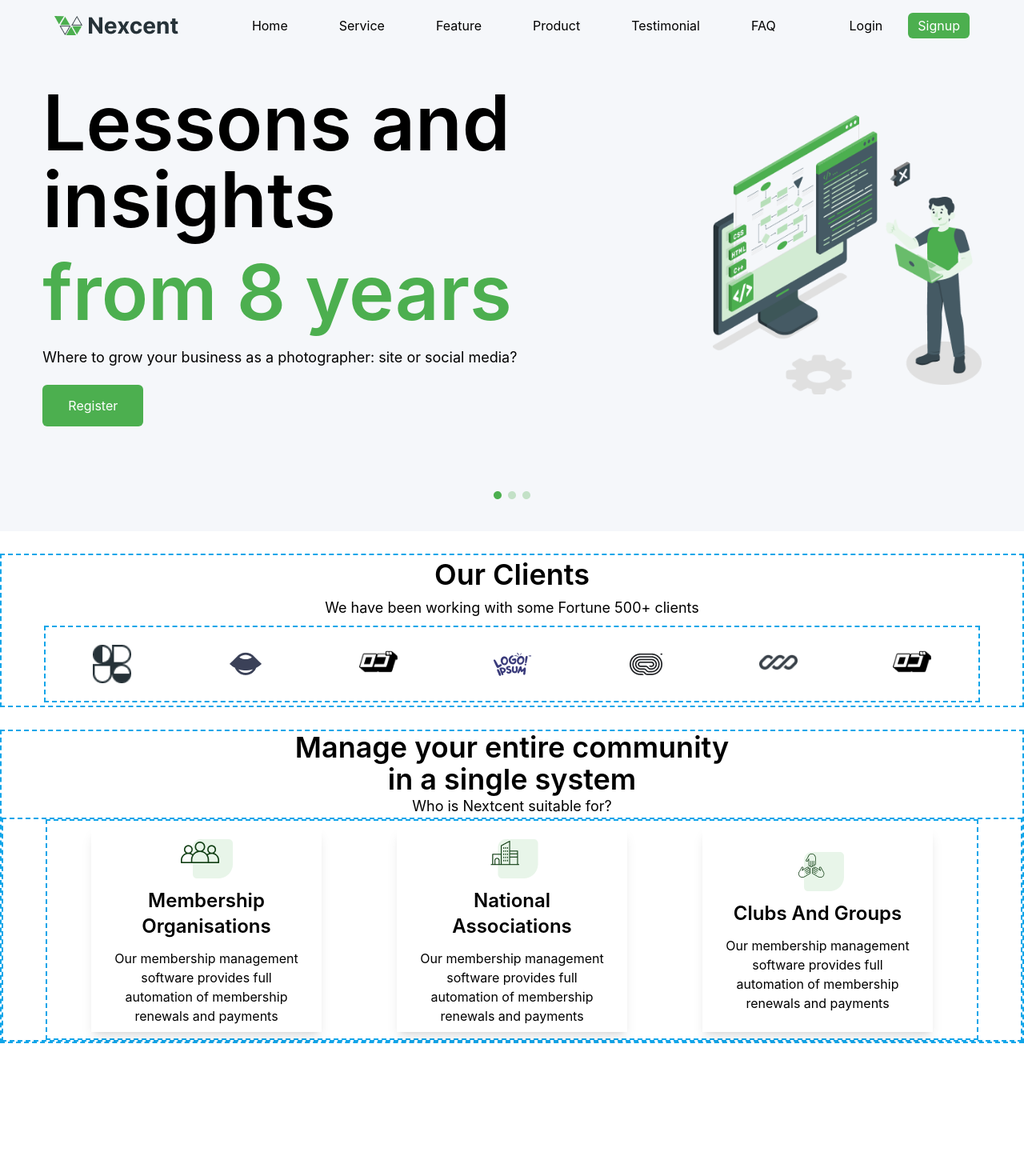
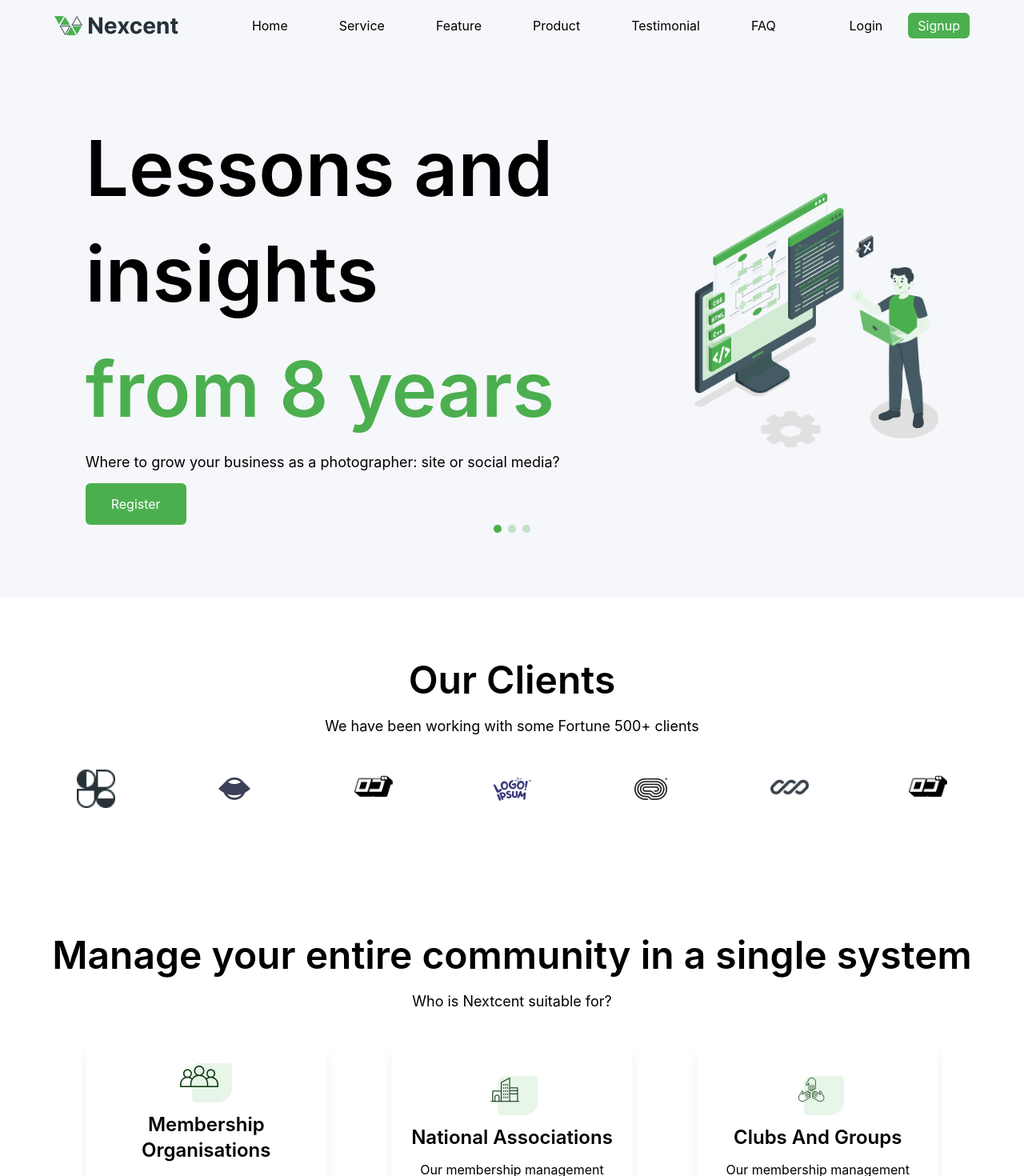
Before and after one commit to imlnr/figma-design, a React (Create React App) app: page / in a window 1280 px wide. Shown: the top 1470 px of the page at 80% size. Before the commit the page ends 1304 px from the top, so only its background shows below. Built offline with nearby package versions, Linux system fonts and the light colour scheme.

Commit message:
final commit

```diff
--- a/src/components/Comcard.jsx
+++ b/src/components/Comcard.jsx
@@ -1,14 +1,13 @@
-import React from 'react'
+import React from 'react';
 
 const Comcard = ({ val, head, para }) => {
     return (
-        <div className='h-64 w-72 shadow-lg m-auto flex flex-col items-center justify-center px-6 gap-3 text-center'>
-            <img src={val} alt={val} />
-            <h1 className='text-2xl font-semibold'>{head}</h1>
+        <div className='w-full md:w-auto shadow-lg flex flex-col items-center justify-center px-6 py-4 gap-3 text-center'>
+            <img src={val} alt={val} className='max-w-full' />
+            <h1 className='text-xl md:text-2xl font-semibold'>{head}</h1>
             <p>{para}</p>
         </div>
+    );
+};
 
-    )
-}
-
-export default Comcard
+export default Comcard;
--- a/src/pages/Home.jsx
+++ b/src/pages/Home.jsx
@@ -1,42 +1,44 @@
-import React from 'react'
-import illu from '../assets/Illustration.png'
-import dot from "../assets/Dot.png"
-import cli1 from "../assets/Logo (1).png"
-import cli2 from "../assets/Logo (2).png"
-import cli3 from "../assets/Logo (3).png"
-import cli4 from "../assets/Logo (4).png"
-import cli5 from "../assets/Logo (5).png"
-import cli6 from "../assets/Logo (6).png"
-import cli7 from "../assets/Logo (7).png"
-import icon1 from "../assets/Icon.png"
-import icon2 from "../assets/Icon (1).png"
-import icon3 from "../assets/Icon (2).png"
+import React from 'react';
+import illu from '../assets/Illustration.png';
+import dot from "../assets/Dot.png";
+import cli1 from "../assets/Logo (1).png";
+import cli2 from "../assets/Logo (2).png";
+import cli3 from "../assets/Logo (3).png";
+import cli4 from "../assets/Logo (4).png";
+import cli5 from "../assets/Logo (5).png";
+import cli6 from "../assets/Logo (6).png";
+import cli7 from "../assets/Logo (7).png";
+import icon1 from "../assets/Icon.png";
+import icon2 from "../assets/Icon (1).png";
+import icon3 from "../assets/Icon (2).png";
 
-import Clientlogo from '../components/Clientlogo'
-import Comcard from '../components/Comcard'
+import Clientlogo from '../components/Clientlogo';
+import Comcard from '../components/Comcard';
+
 const Home = () => {
     return (
-        <div>
-            <div className="flex flex-col w-full items-center h-100 justify-around bg-[#F5F7FA]" style={{ height: "600px" }}>
-                <div className='w-11/12 flex items-center justify-between'>
-                    <div className='flex flex-col gap-5 items-start'>
-                        <h1 className='font-inter text-8xl font-semibold leading-96 tracking-normal'>Lessons and insights</h1>
-                        <h1 className='font-inter text-8xl font-semibold leading-96 tracking-normal text-[#4CAF4F]'>from 8 years</h1>
+        <div className="bg-[#F5F7FA] min-h-screen">
+            <div className="flex flex-col items-center justify-around py-10 md:py-20">
+                <div className='w-10/12 flex flex-col-reverse md:flex-row items-center justify-between px-4 md:px-0'>
+                    <div className='flex flex-col gap-3 items-center md:items-start text-center md:text-left'>
+                        <h1 className='font-inter text-5xl md:text-8xl font-semibold leading-tight md:leading-snug tracking-normal'>
+                            Lessons and insights
+                        </h1>
+                        <h1 className='font-inter text-5xl md:text-8xl font-semibold leading-tight md:leading-snug tracking-normal text-[#4CAF4F]'>from 8 years</h1>
                         <p className='text-lg'>Where to grow your business as a photographer: site or social media?</p>
                         <button className='bg-[#4CAF4F] text-white px-8 py-3.5 rounded-md'>Register</button>
                     </div>
-                    <div className=''>
-                        <img src={illu} alt="illustration" />
+                    <div className='flex justify-center md:justify-end'>
+                        <img src={illu} alt="illustration" className='max-w-full' />
                     </div>
                 </div>
-                <div className=''>
-                    <img src={dot} alt="dot" />
+                <img src={dot} alt="dot" className='mt-10 md:mt-0' />
             </div>
-            </div>
-            <div className='mt-7 h-48 border-dashed border-2 border-sky-500 flex flex-col justify-around items-center'>
-                <h1 className='text-4xl font-semibold'>Our Clients</h1>
-                <p className='text-lg'>We have been working with some Fortune 500+ clients</p>
-                <div className='w-11/12 border-dashed border-2 border-sky-500 grid h-24 grid-cols-7 place-content-around'>
+            <div className='bg-white py-10 md:py-20'>
+                <div className='w-11/12 container mx-auto'>
+                    <h1 className='text-4xl md:text-5xl font-semibold text-center mb-5'>Our Clients</h1>
+                    <p className='text-lg text-center mb-10'>We have been working with some Fortune 500+ clients</p>
+                    <div className='grid grid-cols-3 md:grid-cols-7 gap-5 md:gap-10'>
                         <Clientlogo val={cli1} />
                         <Clientlogo val={cli2} />
                         <Clientlogo val={cli3} />
@@ -46,14 +48,12 @@ const Home = () => {
                         <Clientlogo val={cli6} />
                     </div>
                 </div>
-            <div className='w-full border-dashed mt-7 border-2 border-sky-500'>
-                <div className='text-center'>
-                    <h1 className='text-4xl font-semibold'>Manage your entire community</h1>
-                    <h1 className='text-4xl font-semibold'>in a single system</h1>
-                    <p className='text-lg'>Who is Nextcent suitable for?</p>
             </div>
-                <div className='flex border-dashed border-2 border-sky-500 align-center justify-center'>
-                    <div className='w-11/12 p-2 border-dashed border-2 border-sky-500 grid grid-cols-3 place-center'>
+            <div className='bg-white py-10 md:py-20'>
+                <div className='container mx-auto'>
+                    <h1 className='text-4xl md:text-5xl font-semibold text-center mb-5'>Manage your entire community in a single system</h1>
+                    <p className='text-lg text-center mb-10'>Who is Nextcent suitable for?</p>
+                    <div className='w-10/12 m-auto grid grid-cols-1 md:grid-cols-3 gap-20'>
                         <Comcard val={icon1} head={"Membership Organisations"} para={"Our membership management software provides full automation of membership renewals and payments"} />
                         <Comcard val={icon2} head={"National Associations"} para={"Our membership management software provides full automation of membership renewals and payments"} />
                         <Comcard val={icon3} head={"Clubs And Groups"} para={"Our membership management software provides full automation of membership renewals and payments"} />
@@ -61,7 +61,7 @@ const Home = () => {
                 </div>
             </div>
         </div>
-    )
-}
+    );
+};
 
-export default Home
+export default Home;
```
Lines whose indentation alone changed are shown as unchanged.
